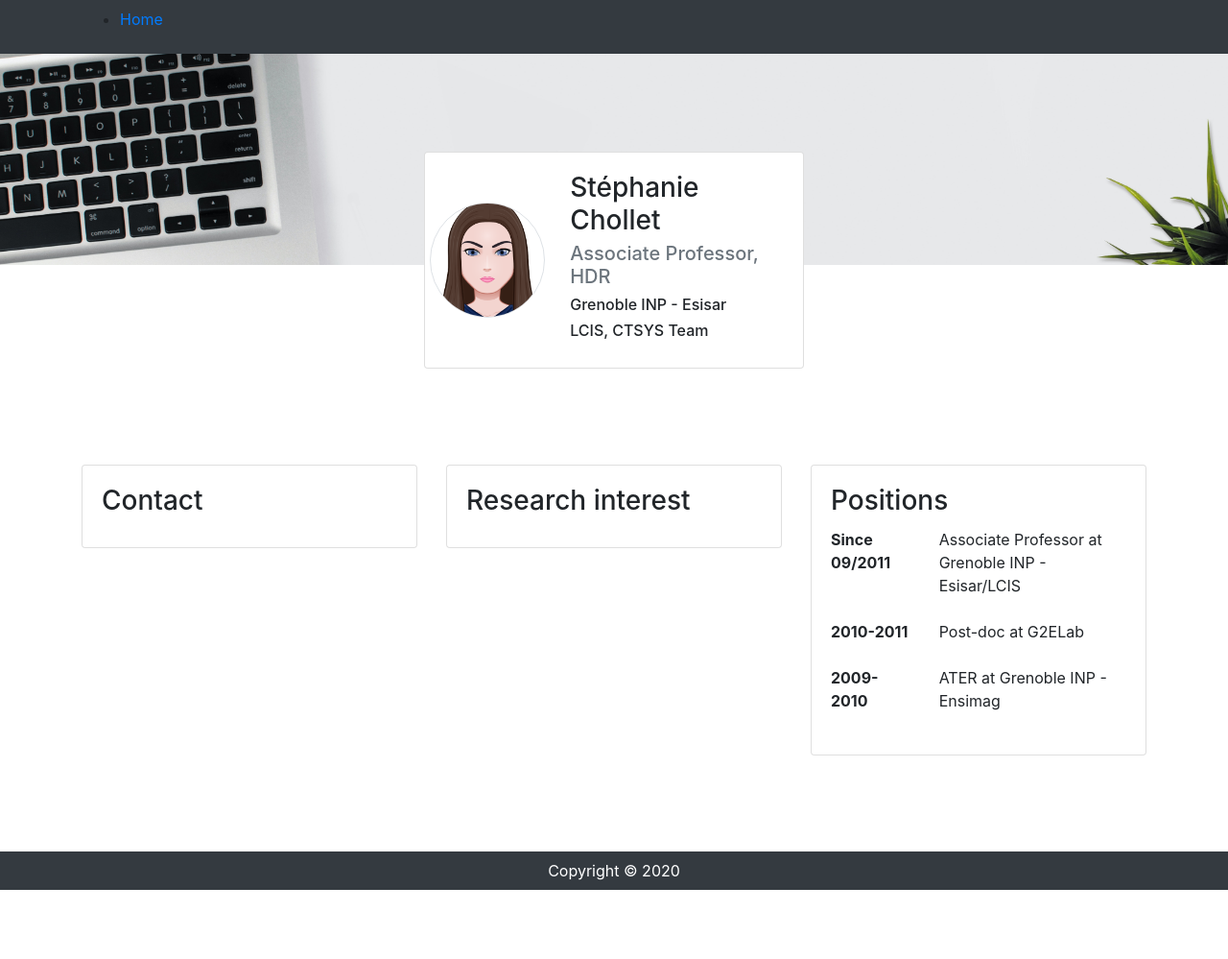
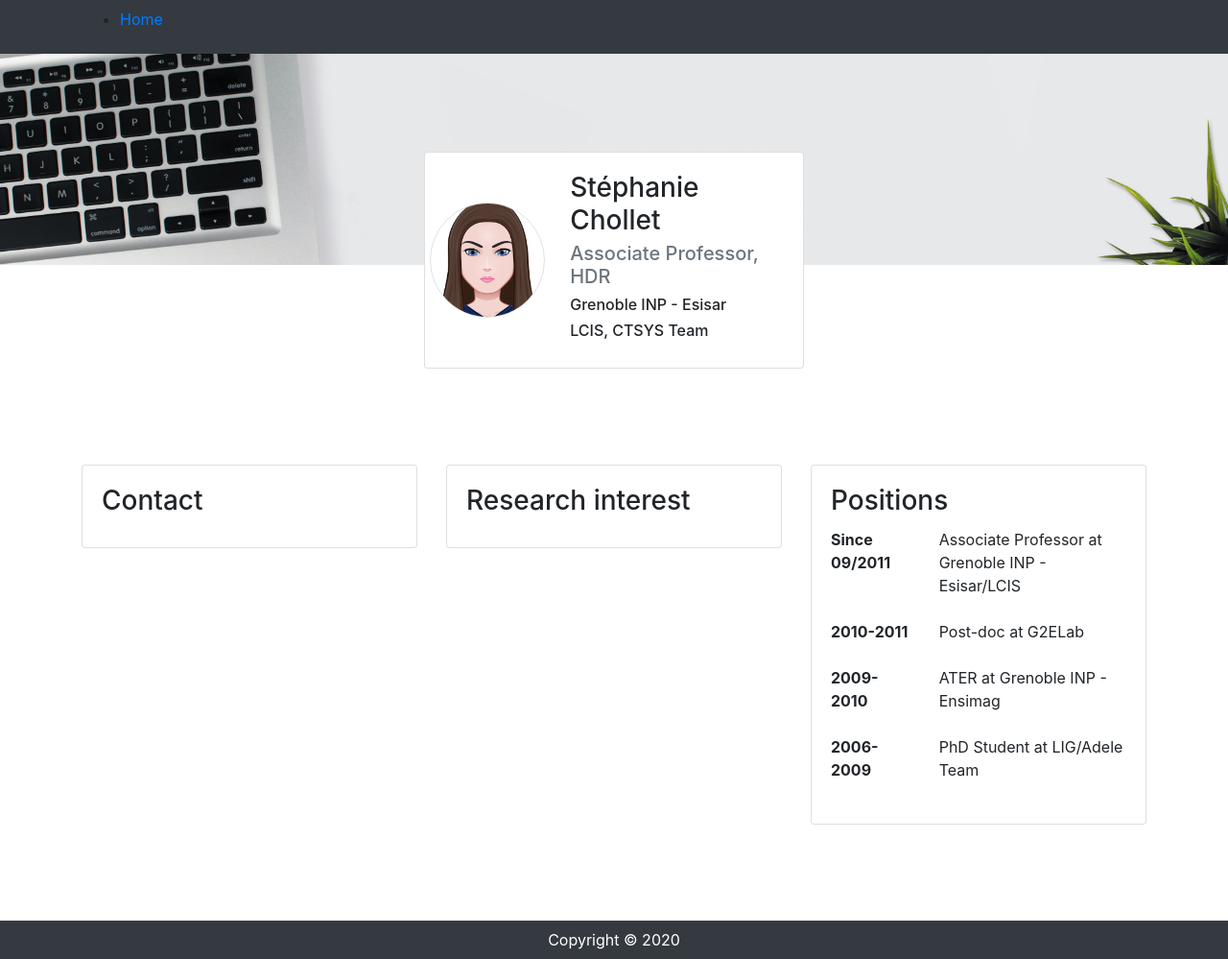
Before and after one commit to schollet/homepage, a Jekyll site: the page built from index.html, in a window 1280 px wide. Shown: the whole page at 96% size. Built offline with Jekyll 4.4.1, drawn with Linux system fonts in a browser that asks for light colours; before the commit the page ends 927 px from its top, so only the background shows below that.

Commit message:
Update index.html

```diff
--- a/index.html
+++ b/index.html
@@ -58,6 +58,10 @@ layout: default
             <dt class="col-sm-4">2009-2010</dt>
             <dd class="col-sm-8">ATER at Grenoble INP - Ensimag</dd>
           </dl>
+          <dl class="row">
+            <dt class="col-sm-4">2006-2009</dt>
+            <dd class="col-sm-8">PhD Student at LIG/Adele Team</dd>
+          </dl>
         </div>
       </div>
     </div>
```
